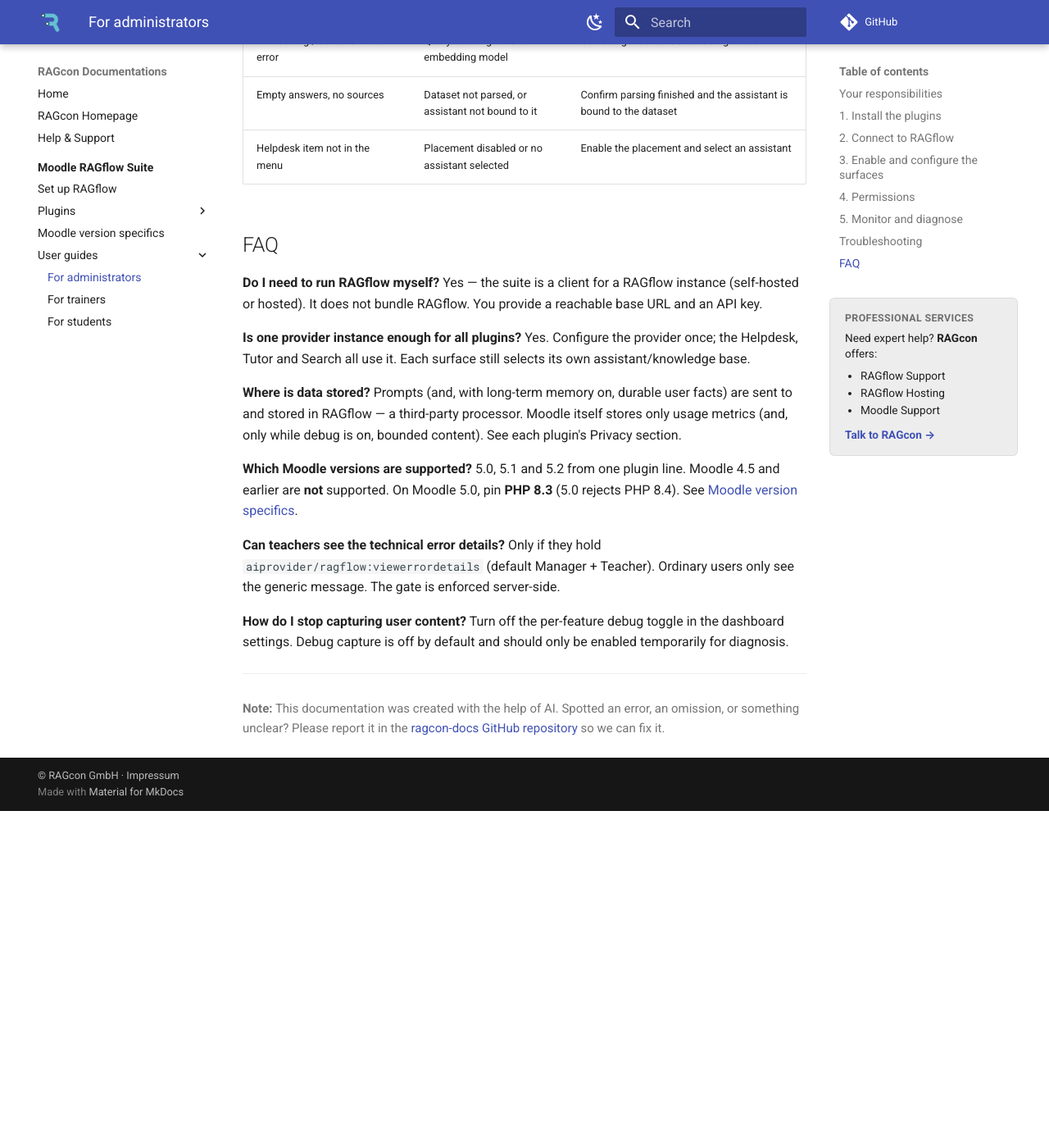
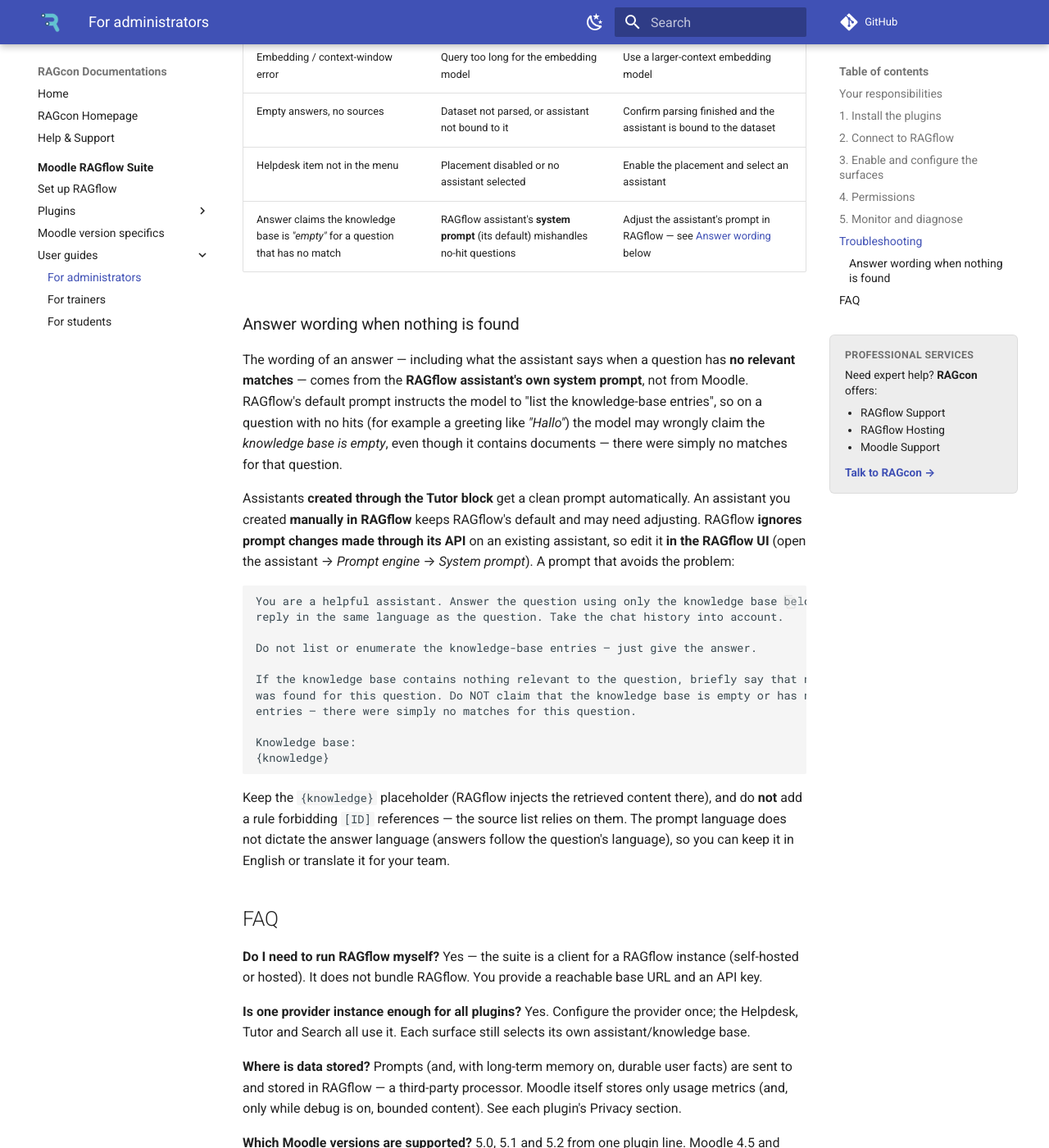
Before and after one commit to ragcon-ai/ragcon-docs, an MkDocs documentation site: the page built from docs/moodle-ragflow/guides/admin.md, in a window 1280 px wide and 1400 px high, scrolled down 2027 px. Shown: the whole window at 82% size. Built offline with MkDocs 1.6.1 and Material for MkDocs 9.7.7, drawn with Linux system fonts in a browser that asks for light colours; comment, search, counter and statistics services are not loaded; before the commit the page ends 3016 px from its top, so only the background shows below that.

Commit message:
Moodle suite: document assistant-prompt "empty knowledge base" wording
When a question has no relevant matches, RAGflow's default assistant prompt can
make the model wrongly answer that the knowledge base is empty (it instructs the
model to "list the entries"). This wording comes from the RAGflow assistant's own
system prompt, and RAGflow ignores prompt updates via its API on existing
assistants, so it must be fixed in the RAGflow UI. Document the cause and a clean
replacement prompt in the admin guide (Troubleshooting) and flag it at assistant
setup in the RAGflow setup guide.

Co-authored-by: Andre-learnbox <190774222+Andre-learnbox@users.noreply.github.com>
Co-authored-by: Claude Opus 4.8 <noreply@anthropic.com>

````diff
--- a/docs/moodle-ragflow/guides/admin.md
+++ b/docs/moodle-ragflow/guides/admin.md
@@ -59,6 +59,39 @@ content). Mind data protection and the retention setting.
 | Embedding / context-window error | Query too long for the embedding model | Use a larger-context embedding model |
 | Empty answers, no sources | Dataset not parsed, or assistant not bound to it | Confirm parsing finished and the assistant is bound to the dataset |
 | Helpdesk item not in the menu | Placement disabled or no assistant selected | Enable the placement and select an assistant |
+| Answer claims the knowledge base is *"empty"* for a question that has no match | RAGflow assistant's **system prompt** (its default) mishandles no-hit questions | Adjust the assistant's prompt in RAGflow — see [Answer wording](#answer-wording-when-nothing-is-found) below |
+
+### Answer wording when nothing is found
+
+The wording of an answer — including what the assistant says when a question has **no relevant
+matches** — comes from the **RAGflow assistant's own system prompt**, not from Moodle. RAGflow's default
+prompt instructs the model to "list the knowledge-base entries", so on a question with no hits (for
+example a greeting like *"Hallo"*) the model may wrongly claim the *knowledge base is empty*, even though
+it contains documents — there were simply no matches for that question.
+
+Assistants **created through the Tutor block** get a clean prompt automatically. An assistant you created
+**manually in RAGflow** keeps RAGflow's default and may need adjusting. RAGflow **ignores prompt changes
+made through its API** on an existing assistant, so edit it **in the RAGflow UI** (open the assistant →
+*Prompt engine* → *System prompt*). A prompt that avoids the problem:
+
+```
+You are a helpful assistant. Answer the question using only the knowledge base below, and
+reply in the same language as the question. Take the chat history into account.
+
+Do not list or enumerate the knowledge-base entries — just give the answer.
+
+If the knowledge base contains nothing relevant to the question, briefly say that nothing
+was found for this question. Do NOT claim that the knowledge base is empty or has no
+entries — there were simply no matches for this question.
+
+Knowledge base:
+{knowledge}
+```
+
+Keep the `{knowledge}` placeholder (RAGflow injects the retrieved content there), and do **not** add a
+rule forbidding `[ID]` references — the source list relies on them. The prompt language does not dictate
+the answer language (answers follow the question's language), so you can keep it in English or translate
+it for your team.
 
 ## FAQ
 
````
Also changed, not shown: docs/moodle-ragflow/setup-ragflow.md (+7 -0 lines).
